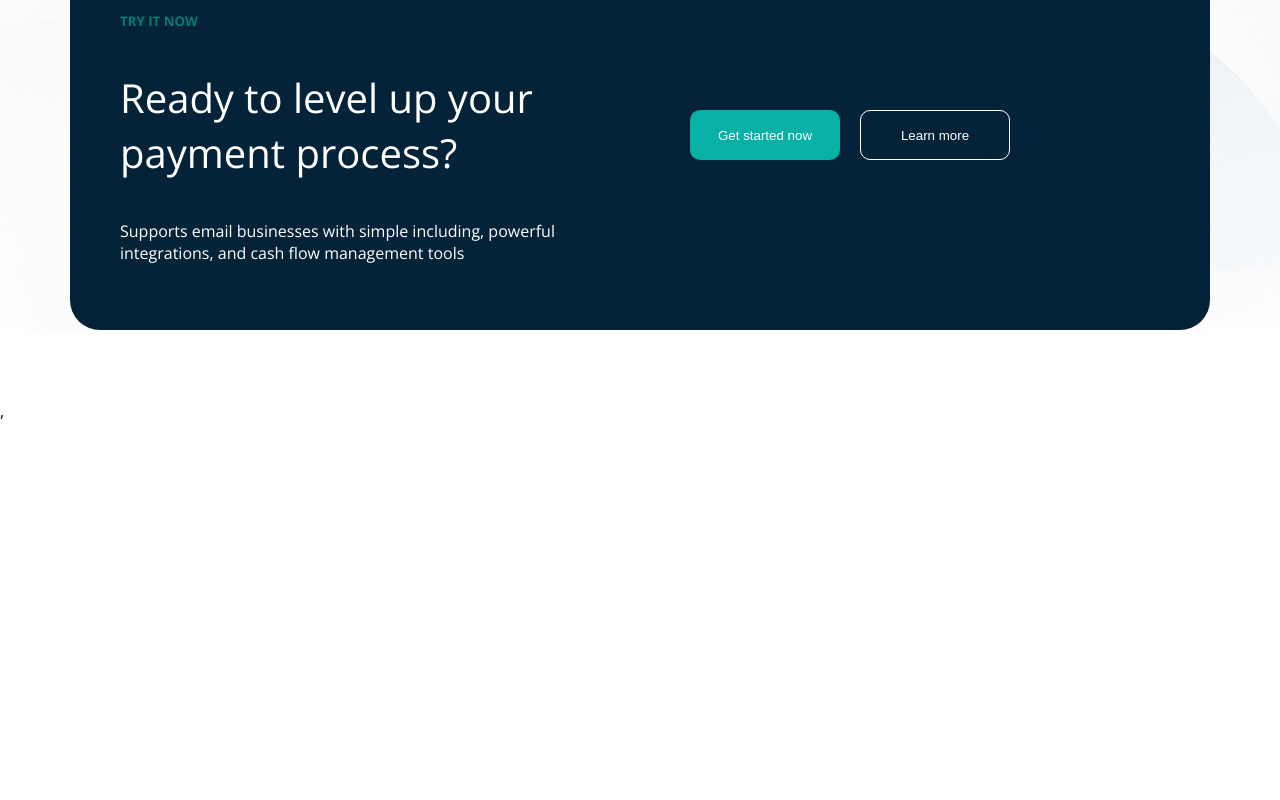
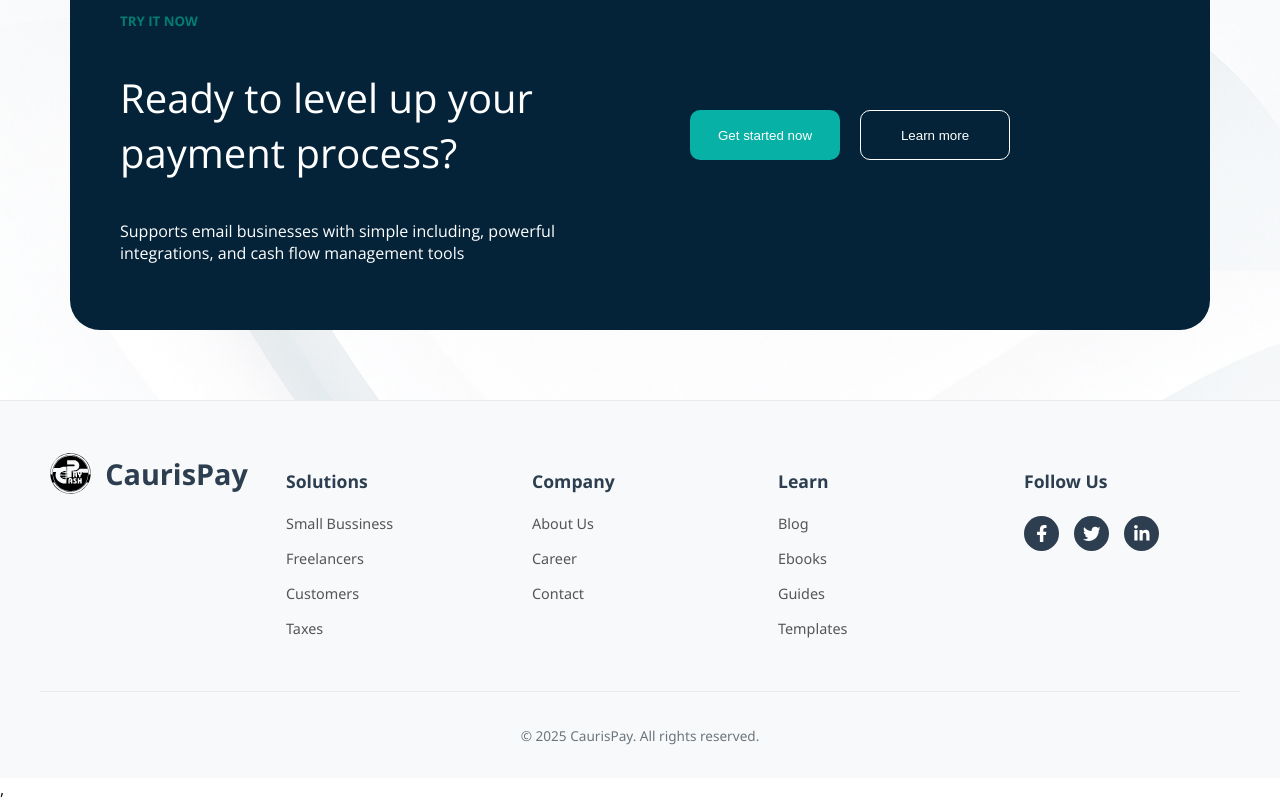
Before and after one commit to hippolite-oss/CaurisPayGray, a React (Vite) app: page / in a window 1280 px wide. Shown: the part 3996-4796 px from the top of the page. Before the commit the page ends 4418 px from the top, so only its background shows below. Built offline with nearby package versions, Linux system fonts and the light colour scheme.

Commit message:
footer commit

```diff
--- a/package.json
+++ b/package.json
@@ -13,6 +13,7 @@
     "axios": "^1.11.0",
     "react": "^19.1.0",
     "react-dom": "^19.1.0",
+    "react-icons": "^5.5.0",
     "react-router-dom": "^7.7.1"
   },
   "devDependencies": {
--- a/src/App.tsx
+++ b/src/App.tsx
@@ -10,6 +10,7 @@ import "./App.css";
 import Content5 from "./components/Content/Content5/Content5";
 import Content6 from "./components/Content/Content6/Content6";
 import Content7 from "./components/Content7/Content7";
+import Content8 from "./components/Content8/Content8";
 
 function App() {
   return (
@@ -29,6 +30,7 @@ function App() {
               <Content5/>
               <Content6/>
               <Content7/>
+              <Content8/>
             </>
           }
         />
--- a/src/Pages/Connexion.tsx
+++ b/src/Pages/Connexion.tsx
@@ -16,7 +16,7 @@ const Connexion: React.FC<ConnexionProps> = ({ onLogin }) => {
   const handleSubmit = async (e: React.FormEvent<HTMLFormElement>) => {
     e.preventDefault();
     try {
-      const response = await fetch('https://cute-above-bluebird.ngrok-free.app/login', {
+      const response = await fetch('http://192.168.1.92:5001/login', {
         method: 'POST',
         headers: { 'Content-Type': 'application/json' },
         body: JSON.stringify({ email, password })
--- /dev/null
+++ b/src/components/Content8/Content8.css
@@ -0,0 +1,138 @@
+.content8 {
+    background-color: #f8f9fa;
+    color: #333;
+    padding: 50px 0 20px;
+    font-family: 'Segoe UI', Tahoma, Geneva, Verdana, sans-serif;
+    border-top: 1px solid #e9ecef;
+}
+
+.footer-container {
+    max-width: 1200px;
+    margin: 0 auto;
+    padding: 0 20px;
+}
+
+.footer-brand {
+    display: flex;
+    flex-direction: column;
+    align-items: center;
+    margin-bottom: 40px;
+    text-align: center;
+}
+
+.brand-logo {
+    display: flex;
+    align-items: center;
+    justify-content: center;
+    margin-bottom: 15px;
+}
+
+.brand-logo img {
+    width: 45px;
+    height: 45px;
+    margin-right: 12px;
+}
+
+.content8 h1 {
+    font-size: 1.8rem;
+    font-weight: 600;
+    margin: 0;
+    color: #2c3e50;
+}
+
+.brand-tagline {
+    color: #6c757d;
+    margin: 0;
+    font-size: 0.95rem;
+    max-width: 300px;
+}
+
+.footer-links {
+    display: grid;
+    grid-template-columns: repeat(auto-fit, minmax(200px, 1fr));
+    gap: 30px;
+    margin-bottom: 40px;
+}
+
+.solutions, .company, .learn, .legal, .social {
+    display: flex;
+    flex-direction: column;
+}
+
+.solutions h3, .company h3, .learn h3, .legal h3, .social h3 {
+    font-size: 1.1rem;
+    margin-bottom: 18px;
+    color: #2c3e50;
+    font-weight: 600;
+}
+
+.solutions a, .company a, .learn a, .legal a {
+    color: #555;
+    text-decoration: none;
+    margin-bottom: 10px;
+    padding: 3px 0;
+    transition: color 0.2s ease;
+    font-size: 0.9rem;
+}
+
+.solutions a:hover, .company a:hover, .learn a:hover, .legal a:hover {
+    color: #2980b9;
+}
+
+.social-icons {
+    display: flex;
+    gap: 15px;
+    margin-top: 5px;
+}
+
+.social-icons a {
+    display: flex;
+    align-items: center;
+    justify-content: center;
+    width: 35px;
+    height: 35px;
+    background-color: #2c3e50;
+    border-radius: 50%;
+    color: white;
+    font-size: 1.1rem;
+    transition: background-color 0.3s ease;
+}
+
+.social-icons a:hover {
+    background-color: #2980b9;
+}
+
+.footer-bottom {
+    text-align: center;
+    padding-top: 20px;
+    border-top: 1px solid #e9ecef;
+    color: #6c757d;
+    font-size: 0.85rem;
+}
+
+/* Responsive Design */
+@media (max-width: 768px) {
+    .footer-links {
+        grid-template-columns: repeat(2, 1fr);
+        gap: 25px;
+    }
+}
+
+@media (max-width: 480px) {
+    .content8 {
+        padding: 40px 0 20px;
+    }
+
+    .footer-links {
+        grid-template-columns: 1fr;
+        gap: 20px;
+    }
+
+    .footer-brand {
+        margin-bottom: 30px;
+    }
+
+    .content8 h1 {
+        font-size: 1.6rem;
+    }
+}
--- /dev/null
+++ b/src/components/Content8/Content8.tsx
@@ -0,0 +1,71 @@
+import { Link } from 'react-router-dom';
+import { FaFacebookF, FaTwitter, FaLinkedinIn } from 'react-icons/fa';
+import logo from "../../assets/logo-cauris.svg";
+import "./Content8.css";
+
+function Content8() {
+    return (
+        <section className='content8'>
+            <div className='footer-container'>
+
+                {/* Brand & Logo (dans la première colonne à gauche) */}
+                <div className='footer-links'>
+
+                    <div className='footer-brand'>
+                        <div className='brand-logo'>
+                            <img src={logo} alt="CaurisPay Logo" />
+                            <h1>CaurisPay</h1>
+                        </div>
+
+                    </div>
+
+
+                        <div className='legal'>
+                        <h3>Solutions</h3>
+                        <Link to='#'>Small Bussiness</Link>
+                        <Link to='#'>Freelancers</Link>
+                        <Link to='#'>Customers</Link>
+                        <Link to='#'>Taxes</Link>
+                    </div>
+
+
+
+                     <div className='company'>
+                        <h3>Company</h3>
+                        <Link to='#'>About Us</Link>
+                        <Link to='#'>Career</Link>
+                        <Link to='#'>Contact</Link>
+                    </div>
+
+
+                    <div className='learn'>
+                        <h3>Learn</h3>
+                        <Link to='#'>Blog</Link>
+                        <Link to='#'>Ebooks</Link>
+                        <Link to='#'>Guides</Link>
+                        <Link to='#'>Templates</Link>
+                    </div>
+
+
+
+                    <div className='social'>
+                        <h3>Follow Us</h3>
+                        <div className='social-icons'>
+                            <a href='#' aria-label='Facebook'><FaFacebookF /></a>
+                            <a href='#' aria-label='Twitter'><FaTwitter /></a>
+                            <a href='#' aria-label='LinkedIn'><FaLinkedinIn /></a>
+                        </div>
+                    </div>
+
+                </div>
+
+                {/* Footer Bottom */}
+                <div className='footer-bottom'>
+                    <p>&copy; {new Date().getFullYear()} CaurisPay. All rights reserved.</p>
+                </div>
+            </div>
+        </section>
+    );
+}
+
+export default Content8;
```
Also changed, not shown: 1 other file (tests, documents, lock files or other folders).
